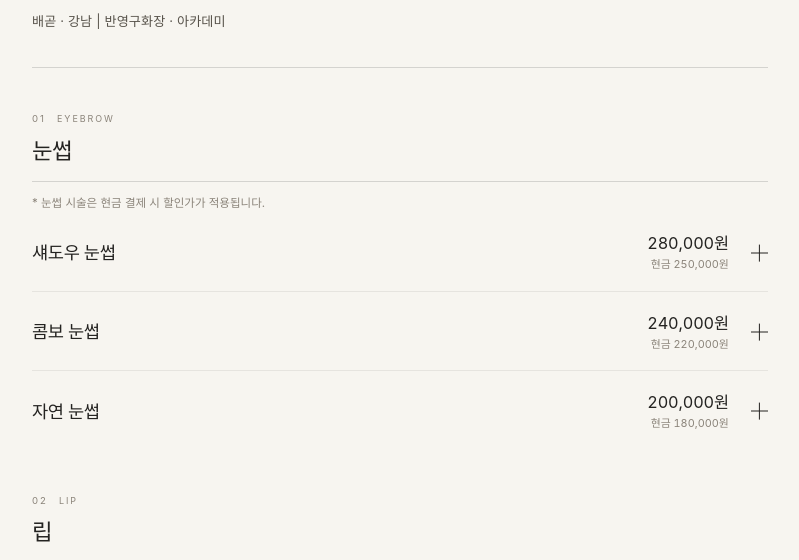
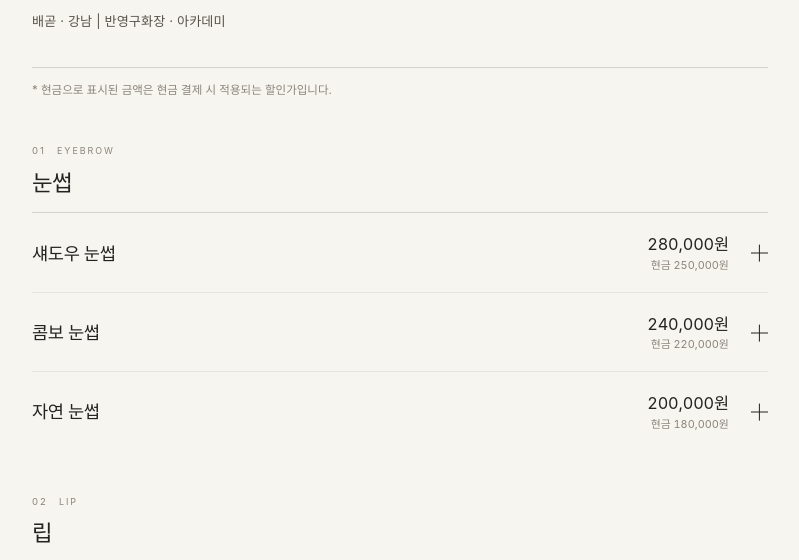
Before and after one commit to kbeauty-medical/kbeauty-medical.github.io, a plain HTML site: page menu/index.html in a window 1280 px wide. Shown: the part 219-779 px from the top of the page, without its empty margins (240-1039 px from the left). Drawn offline with Linux system fonts and the light colour scheme.

Commit message:
메뉴판: 립 3종·아이라인 정가/현금할인가 추가 및 현금가 안내 정리

```diff
--- a/menu/index.html
+++ b/menu/index.html
@@ -119,6 +119,11 @@
   .hero__rule{
     height:1px; background:var(--line); margin-top:clamp(1.6rem, 4vw, 2.2rem);
   }
+  .hero__note{
+    margin-top:.8rem;
+    font-size:.72rem; line-height:1.65; color:var(--ink-3); letter-spacing:0;
+    word-break:keep-all;
+  }
 
   /* ── 카테고리 ───────────────────────────────────────────── */
   .menu{
@@ -152,6 +157,7 @@
     padding-top:.75rem;
     font-size:.72rem; line-height:1.65; color:var(--ink-3);
     letter-spacing:0;
+    word-break:keep-all;
   }
 
   /* ── 아이템(아코디언) ──────────────────────────────────── */
@@ -344,6 +350,7 @@
     <h1 class="hero__t" data-i18n="heroTitle">시술 메뉴</h1>
     <p class="hero__s" data-i18n="heroSub">배곧 · 강남 | 반영구화장 · 아카데미</p>
     <div class="hero__rule"></div>
+    <p class="hero__note" data-i18n="priceNote">* 현금으로 표시된 금액은 현금 결제 시 적용되는 할인가입니다.</p>
   </section>
 
   <div class="menu" id="menu"></div>
@@ -410,7 +417,7 @@
       fine:"소요 시간과 유지는 개인차가 있으며, 상담 시 확정됩니다.",
       cash:"현금",
       varies:"범위에 따라 상이",
-      noteCash:"* 눈썹 시술은 현금 결제 시 할인가가 적용됩니다.",
+      priceNote:"* 현금으로 표시된 금액은 현금 결제 시 적용되는 할인가입니다.",
       noteRange:"* 헤어라인 · 두피문신은 시술 범위에 따라 금액과 시간이 달라지며, 상담 후 확정됩니다.",
       title:"ADDYOON MENU — 시술 메뉴"
     },
@@ -428,7 +435,7 @@
       fine:"Duration and longevity vary by individual and are confirmed at consultation.",
       cash:"Cash",
       varies:"Varies by area",
-      noteCash:"* Cash price applies to eyebrow treatments when paid in cash.",
+      priceNote:"* The cash price beneath each regular price is the discounted rate for payment in cash.",
       noteRange:"* For hairline and scalp treatments, time and price depend on the area covered and are confirmed after consultation.",
       title:"ADDYOON MENU — Treatment Menu"
     },
@@ -446,7 +453,7 @@
       fine:"施术时间与维持时间因人而异，咨询时确定。",
       cash:"现金",
       varies:"视范围而定",
-      noteCash:"* 眉部项目现金支付可享优惠价。",
+      priceNote:"* 标注“现金”的金额为现金支付时的优惠价。",
       noteRange:"* 发际线与头皮纹发的费用及时间视施术范围而定，咨询后确定。",
       title:"ADDYOON MENU — 施术项目"
     },
@@ -464,7 +471,7 @@
       fine:"所要時間と持続期間には個人差があり、カウンセリング時に確定します。",
       cash:"現金",
       varies:"範囲により異なる",
-      noteCash:"* 眉の施術は現金お支払いの場合に割引価格が適用されます。",
+      priceNote:"* 「現金」と表示された金額は、現金でのお支払いに適用される割引価格です。",
       noteRange:"* ヘアライン・頭皮の施術は範囲により料金と時間が変わり、カウンセリング後に確定します。",
       title:"ADDYOON MENU — 施術メニュー"
     }
@@ -475,7 +482,7 @@
     {
       no:"01", latin:"EYEBROW",
       title:{ ko:"눈썹", en:"Eyebrow", zh:"眉毛", ja:"眉" },
-      note:{ ko:UI.ko.noteCash, en:UI.en.noteCash, zh:UI.zh.noteCash, ja:UI.ja.noteCash },
+      note:null,
       items:[
         {
           id:"brow-shadow",
@@ -526,7 +533,7 @@
         {
           id:"lip-tint",
           name:{ ko:"틴트립", en:"Tint Lip", zh:"唇部润色", ja:"ティントリップ" },
-          price:{ list:[{kind:"regular",amount:250000}] },
+          price:{ list:[{kind:"regular",amount:280000},{kind:"cash",amount:250000}] },
           desc:{
             ko:"립밤만 발라도 생기 있는 혈색이 도는 톤 보정 시술입니다. 창백하거나 어두운 입술 톤을 화사하고 맑게 정돈하고 싶으실 때 추천합니다. 입술 전체에 은은하게 발색해, 화장기 없는 날에도 얼굴이 생기 있어 보입니다.",
             en:"A tone-correcting tint, so a bare lip with nothing but balm still has a healthy flush. Ideal when pale or dull lip tone needs to read brighter and clearer. Soft, even colour keeps the face fresh on no-make-up days.",
@@ -539,7 +546,7 @@
         {
           id:"lip-line",
           name:{ ko:"립라인 교정", en:"Lip Line Correction", zh:"唇线矫正", ja:"リップライン補正" },
-          price:{ list:[{kind:"regular",amount:250000}] },
+          price:{ list:[{kind:"regular",amount:280000},{kind:"cash",amount:250000}] },
           desc:{
             ko:"흐릿하거나 비대칭인 입술 경계를 정돈해, 입술이 또렷하고 입체적으로 보이게 합니다. 입술 라인이 번지거나 좌우 모양이 다른 경우, 립스틱 없이도 단정한 입술을 원하실 때 추천합니다.",
             en:"Tidies a blurred or asymmetric lip border so the lips read clearly and three-dimensionally. Recommended when the lip line bleeds, the two sides differ, or you want a neat lip without lipstick.",
@@ -552,7 +559,7 @@
         {
           id:"lip-full",
           name:{ ko:"립라인 + 틴트", en:"Lip Line + Tint", zh:"唇线＋唇部润色", ja:"リップライン＋ティント" },
-          price:{ list:[{kind:"regular",amount:450000}] },
+          price:{ list:[{kind:"regular",amount:500000},{kind:"cash",amount:450000}] },
           desc:{
             ko:"라인 교정과 전체 발색을 한 번에 진행하는 풀 케어입니다. 입술 모양과 색을 함께 정돈하고 싶으시거나, 입술 전체를 또렷하게 완성하고 싶으실 때 추천합니다.",
             en:"Line correction and full colour in one session — the complete lip treatment. For when you want both shape and colour refined, and a fully finished lip.",
@@ -572,7 +579,7 @@
         {
           id:"eyeliner",
           name:{ ko:"아이라인", en:"Eyeliner", zh:"眼线", ja:"アイライン" },
-          price:{ list:[{kind:"regular",amount:150000}] },
+          price:{ list:[{kind:"regular",amount:170000},{kind:"cash",amount:150000}] },
           desc:{
             ko:"점막을 촘촘히 채워 또렷하고 깔끔한 눈매를 만듭니다. 아이라인을 매일 그리는 번거로움을 덜고 싶으시거나, 눈매를 선명하게 정돈하고 싶으실 때 추천합니다. 눈의 형태에 맞춰 라인의 두께와 길이를 조정합니다.",
             en:"Densely filled along the lash line for a clean, clearly defined eye. Recommended if you want to skip daily eyeliner, or simply sharpen the eye shape. Line thickness and length are adjusted to your eye.",
```
